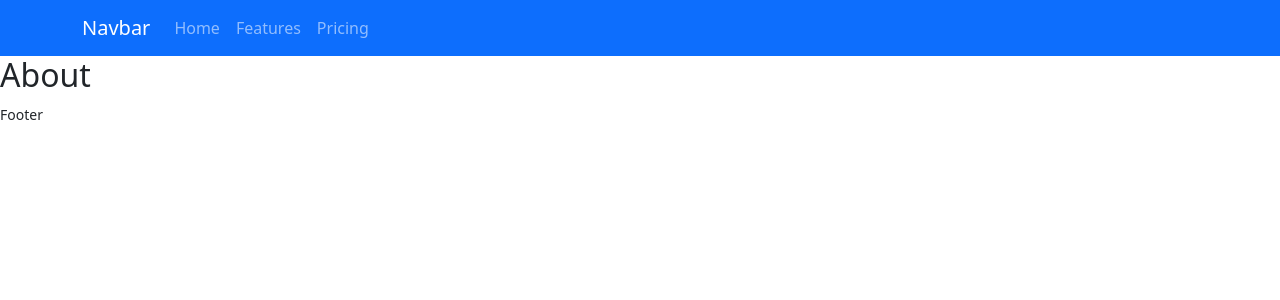
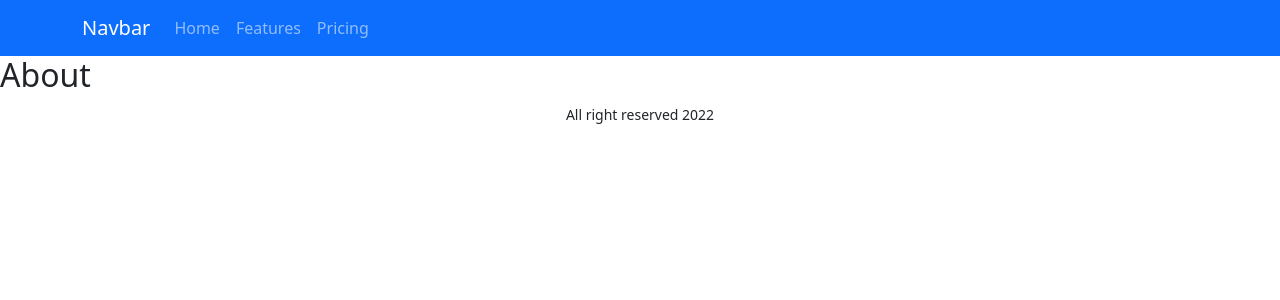
Before and after one commit to SalehAhmed19/genius-car, a React (Create React App) app: page /about in a window 1280 px wide. Shown: the top 300 px of the page. Built offline with nearby package versions, Linux system fonts and the light colour scheme.

Commit message:
small changes

```diff
--- a/src/Pages/Home/Expert/Expert.jsx
+++ b/src/Pages/Home/Expert/Expert.jsx
@@ -3,16 +3,16 @@ import React from "react";
 const Expert = ({ expert }) => {
   const { name, img } = expert;
   return (
-    <div class="card col-sm-12 col-md-6 col-lg-4">
-      <img src={img} class="card-img-top" alt="..." />
-      <div class="card-body">
-        <h5 class="card-title">{name}</h5>
-        <p class="card-text">
+    <div className="card col-sm-12 col-md-6 col-lg-4">
+      <img src={img} className="card-img-top" alt="..." />
+      <div className="card-body">
+        <h5 className="card-title">{name}</h5>
+        <p className="card-text">
           This is a wider card with supporting text below as a natural lead-in
           to additional content. This content is a little bit longer.
         </p>
       </div>
-      <div class="card-footer bg-white border-0">
+      <div className="card-footer bg-white border-0">
         <button className="btn btn-primary">Go Somewhere</button>
       </div>
     </div>
--- a/src/Pages/Home/Services/Services.css
+++ b/src/Pages/Home/Services/Services.css
@@ -1,6 +1,5 @@
 .service-title{
     text-align: center;
-    color: blue;
 }
 .service-container{
     display: grid;
--- a/src/Pages/Home/Services/Services.jsx
+++ b/src/Pages/Home/Services/Services.jsx
@@ -10,8 +10,10 @@ const Services = () => {
       .then((data) => setService(data));
   }, []);
   return (
-    <div className="mt-3">
-      <h1 className="service-title">Our Services {services.length}</h1>
+    <div className="mt-3 container">
+      <h1 className="service-title text-primary">
+        Our Services {services.length}
+      </h1>
       <div className="service-container">
         {services.map((service) => (
           <Service key={service.id} service={service} />
--- a/src/Shared/Footer/Footer.jsx
+++ b/src/Shared/Footer/Footer.jsx
@@ -2,10 +2,12 @@ import React from "react";
 import "./Footer.css";
 
 const Footer = () => {
+  const today = new Date();
+  const year = today.getFullYear();
   return (
     <footer>
-      <p>
-        <small>Footer</small>
+      <p className="text-center">
+        <small>All right reserved {year}</small>
       </p>
     </footer>
   );
```
